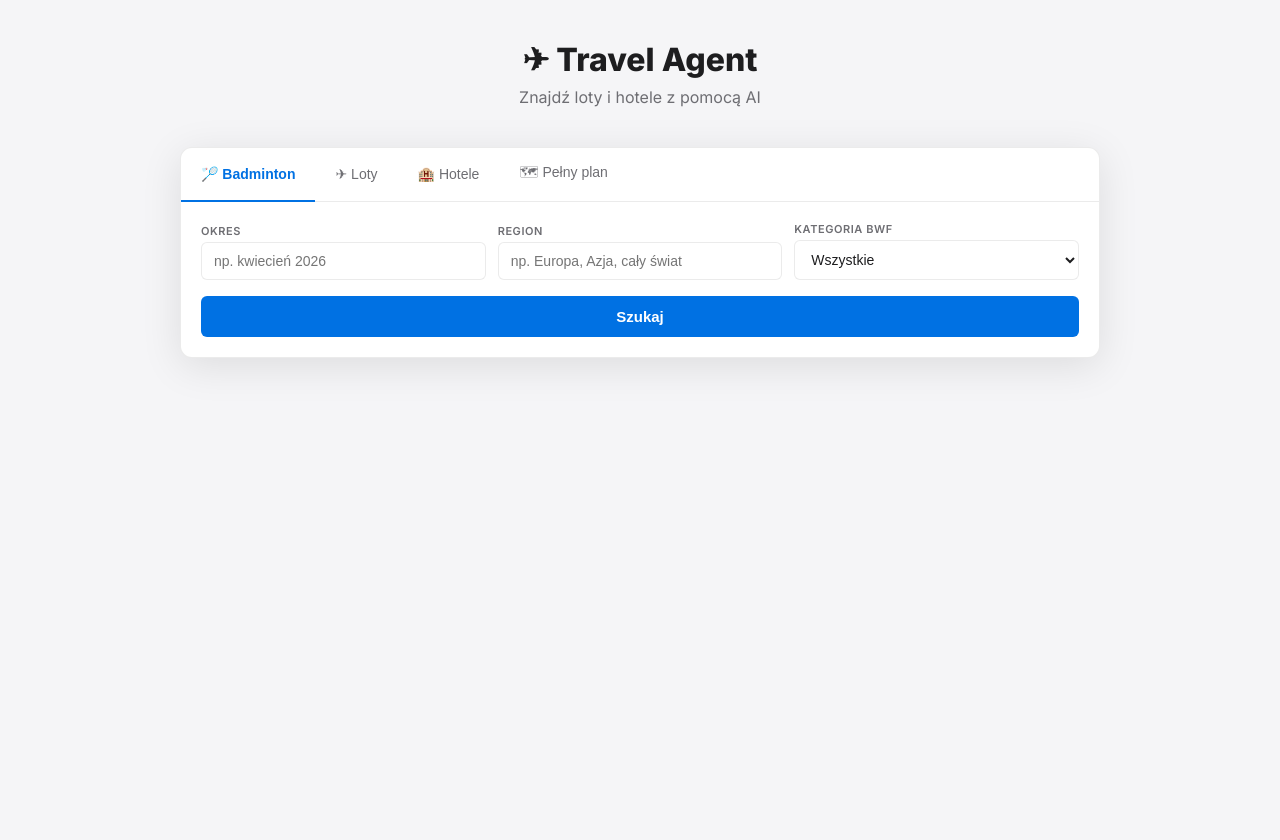
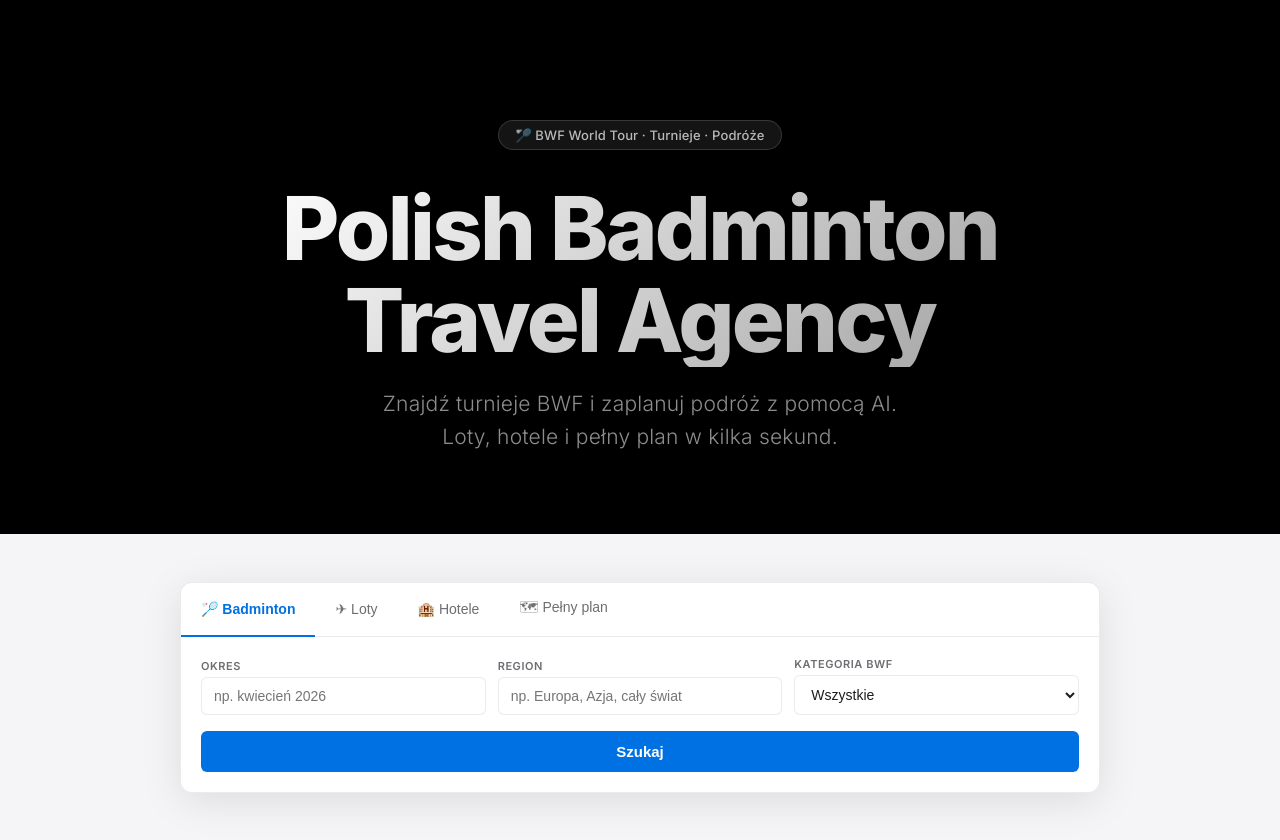
Before and after one commit to kalocis-ops/travelBadminton, a Next.js app: page / in a window 1280 px wide. Shown: the top 840 px of the page. Before the commit the page ends 800 px from the top, so only its background shows below. Built offline with nearby package versions, Linux system fonts and the light colour scheme.

Commit message:
feat: add Apple-style hero section

```diff
--- a/src/app/page.tsx
+++ b/src/app/page.tsx
@@ -47,31 +47,76 @@ export default function Home() {
   }
 
   return (
-    <main style={{ maxWidth: 960, margin: "0 auto", padding: "40px 20px" }}>
-      <div style={{ textAlign: "center", marginBottom: 40 }}>
-        <h1 style={{ fontSize: 32, fontWeight: 800, color: "var(--text)", marginBottom: 8 }}>
-          ✈ Travel Agent
+    <>
+      {/* Hero */}
+      <div style={{
+        background: "var(--hero-bg)",
+        color: "var(--hero-text)",
+        textAlign: "center",
+        padding: "120px 20px 80px",
+      }}>
+        <div style={{ maxWidth: 800, margin: "0 auto" }}>
+          <div style={{
+            display: "inline-block",
+            background: "rgba(255,255,255,0.08)",
+            border: "1px solid rgba(255,255,255,0.15)",
+            borderRadius: 980,
+            padding: "6px 16px",
+            fontSize: 13,
+            fontWeight: 500,
+            color: "rgba(255,255,255,0.7)",
+            marginBottom: 32,
+            letterSpacing: "0.01em",
+          }}>
+            🏸 BWF World Tour · Turnieje · Podróże
+          </div>
+
+          <h1 style={{
+            fontSize: "clamp(48px, 8vw, 88px)",
+            fontWeight: 800,
+            lineHeight: 1.05,
+            letterSpacing: "-0.03em",
+            marginBottom: 20,
+            background: "linear-gradient(135deg, #ffffff 0%, #a0a0a0 100%)",
+            WebkitBackgroundClip: "text",
+            WebkitTextFillColor: "transparent",
+            backgroundClip: "text",
+          }}>
+            Polish Badminton<br />Travel Agency
           </h1>
-        <p style={{ color: "var(--text-muted)", fontSize: 16 }}>
-          Znajdź loty i hotele z pomocą AI
+
+          <p style={{
+            fontSize: "clamp(16px, 2vw, 21px)",
+            fontWeight: 300,
+            color: "rgba(255,255,255,0.55)",
+            lineHeight: 1.6,
+            maxWidth: 560,
+            margin: "0 auto",
+            letterSpacing: "0.01em",
+          }}>
+            Znajdź turnieje BWF i zaplanuj podróż z pomocą AI.<br />
+            Loty, hotele i pełny plan w kilka sekund.
           </p>
         </div>
+      </div>
 
+      {/* Main content */}
+      <main style={{ maxWidth: 960, margin: "0 auto", padding: "48px 20px 80px" }}>
         <SearchForm onSearch={handleSearch} loading={loading} />
 
         {loading && (
-        <div style={{ textAlign: "center", padding: "48px 0", color: "var(--text-muted)" }}>
-          <div style={{ fontSize: 32, marginBottom: 12 }}>🔍</div>
-          <div style={{ fontSize: 15 }}>Agent szuka najlepszych opcji...</div>
+          <div style={{ textAlign: "center", padding: "64px 0", color: "var(--text-muted)" }}>
+            <div style={{ fontSize: 36, marginBottom: 16 }}>🔍</div>
+            <div style={{ fontSize: 15, fontWeight: 500 }}>Agent szuka najlepszych opcji...</div>
           </div>
         )}
 
         {error && (
           <div style={{
             marginTop: 24,
-          background: "#fef2f2",
-          border: "1px solid #fecaca",
-          borderRadius: 8,
+            background: "#fff2f2",
+            border: "1px solid rgba(220,38,38,0.15)",
+            borderRadius: 14,
             padding: "16px 20px",
             color: "#dc2626",
             fontSize: 14,
@@ -101,17 +146,17 @@ export default function Home() {
             marginTop: 24,
             background: "var(--white)",
             border: "2px solid var(--accent)",
-          borderRadius: 12,
+            borderRadius: "var(--radius)",
             padding: "20px 24px",
             boxShadow: "var(--shadow-lg)",
           }}>
-          <div style={{ fontSize: 12, fontWeight: 600, color: "var(--accent)", textTransform: "uppercase", letterSpacing: "0.05em", marginBottom: 8 }}>
+            <div style={{ fontSize: 11, fontWeight: 600, color: "var(--accent)", textTransform: "uppercase", letterSpacing: "0.08em", marginBottom: 8 }}>
               Wybrany turniej
             </div>
-          <div style={{ fontWeight: 700, fontSize: 16, color: "var(--text)", marginBottom: 4 }}>
+            <div style={{ fontWeight: 700, fontSize: 17, color: "var(--text)", marginBottom: 4, letterSpacing: "-0.01em" }}>
               {selectedTournament.name}
             </div>
-          <div style={{ fontSize: 13, color: "var(--text-muted)", marginBottom: 16 }}>
+            <div style={{ fontSize: 13, color: "var(--text-muted)", marginBottom: 20 }}>
               {selectedTournament.venue || selectedTournament.details}
             </div>
             <div style={{ display: "flex", gap: 12, flexWrap: "wrap" }}>
@@ -127,14 +172,15 @@ export default function Home() {
                   );
                 }}
                 style={{
-                background: "var(--accent)",
+                  background: "var(--text)",
                   color: "#fff",
                   border: "none",
-                borderRadius: 6,
-                padding: "12px 20px",
-                fontSize: 14,
-                fontWeight: 700,
+                  borderRadius: 980,
+                  padding: "12px 24px",
+                  fontSize: 15,
+                  fontWeight: 600,
                   cursor: loading ? "not-allowed" : "pointer",
+                  letterSpacing: "-0.01em",
                 }}
               >
                 ✈ Zaplanuj całą podróż
@@ -152,13 +198,14 @@ export default function Home() {
                 }}
                 style={{
                   background: "transparent",
-                color: "var(--accent)",
-                border: "2px solid var(--accent)",
-                borderRadius: 6,
-                padding: "12px 20px",
-                fontSize: 14,
-                fontWeight: 700,
+                  color: "var(--text)",
+                  border: "1.5px solid rgba(0,0,0,0.2)",
+                  borderRadius: 980,
+                  padding: "12px 24px",
+                  fontSize: 15,
+                  fontWeight: 600,
                   cursor: loading ? "not-allowed" : "pointer",
+                  letterSpacing: "-0.01em",
                 }}
               >
                 🏨 Hotele w pobliżu
@@ -171,21 +218,21 @@ export default function Home() {
           <div style={{
             marginTop: 32,
             background: "var(--white)",
-          border: "1px solid var(--border)",
-          borderRadius: 12,
-          padding: 24,
+            borderRadius: "var(--radius)",
+            padding: "28px 32px",
             boxShadow: "var(--shadow)",
-          fontSize: 14,
-          lineHeight: 1.7,
+            fontSize: 15,
+            lineHeight: 1.75,
             color: "var(--text)",
             whiteSpace: "pre-wrap",
           }}>
-          <div style={{ fontSize: 12, fontWeight: 600, color: "var(--text-muted)", marginBottom: 12, textTransform: "uppercase", letterSpacing: "0.05em" }}>
+            <div style={{ fontSize: 11, fontWeight: 600, color: "var(--text-muted)", marginBottom: 16, textTransform: "uppercase", letterSpacing: "0.08em" }}>
               Analiza agenta
             </div>
             {agentText}
           </div>
         )}
       </main>
+    </>
   );
 }
```
Lines whose indentation alone changed are shown as unchanged.
